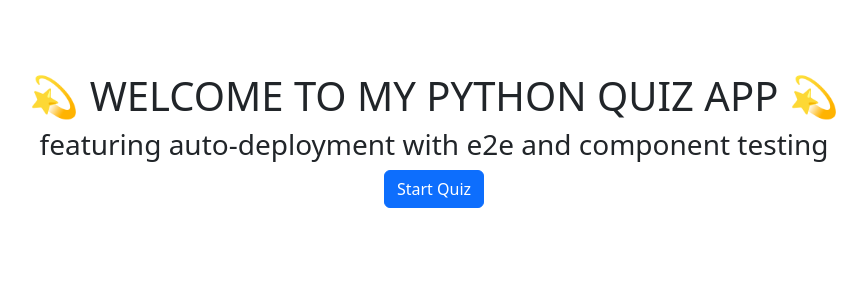
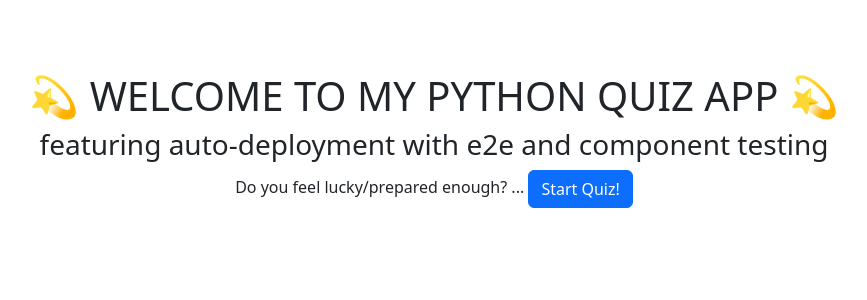
Before and after one commit to savevsgames/CICDevOps, a React (Vite) app in the folder client/: page / in a window 1280 px wide. Shown: the top 300 px of the page, without its empty margins (206-1073 px from the left). Built offline with nearby package versions, Linux system fonts and the light colour scheme.

Commit message:
testing cicd again with small copy change

```diff
--- a/client/src/components/Quiz.tsx
+++ b/client/src/components/Quiz.tsx
@@ -49,11 +49,12 @@ const Quiz = () => {
       <div className="p-4 text-center">
         <h1>💫 WELCOME TO MY PYTHON QUIZ APP 💫</h1>
         <h3>featuring auto-deployment with e2e and component testing</h3>
+        Do you feel lucky/prepared enough? ...{" "}
         <button
           className="btn btn-primary d-inline-block mx-auto"
           onClick={handleStartQuiz}
         >
-          Start Quiz
+          Start Quiz!
         </button>
       </div>
     );
```
